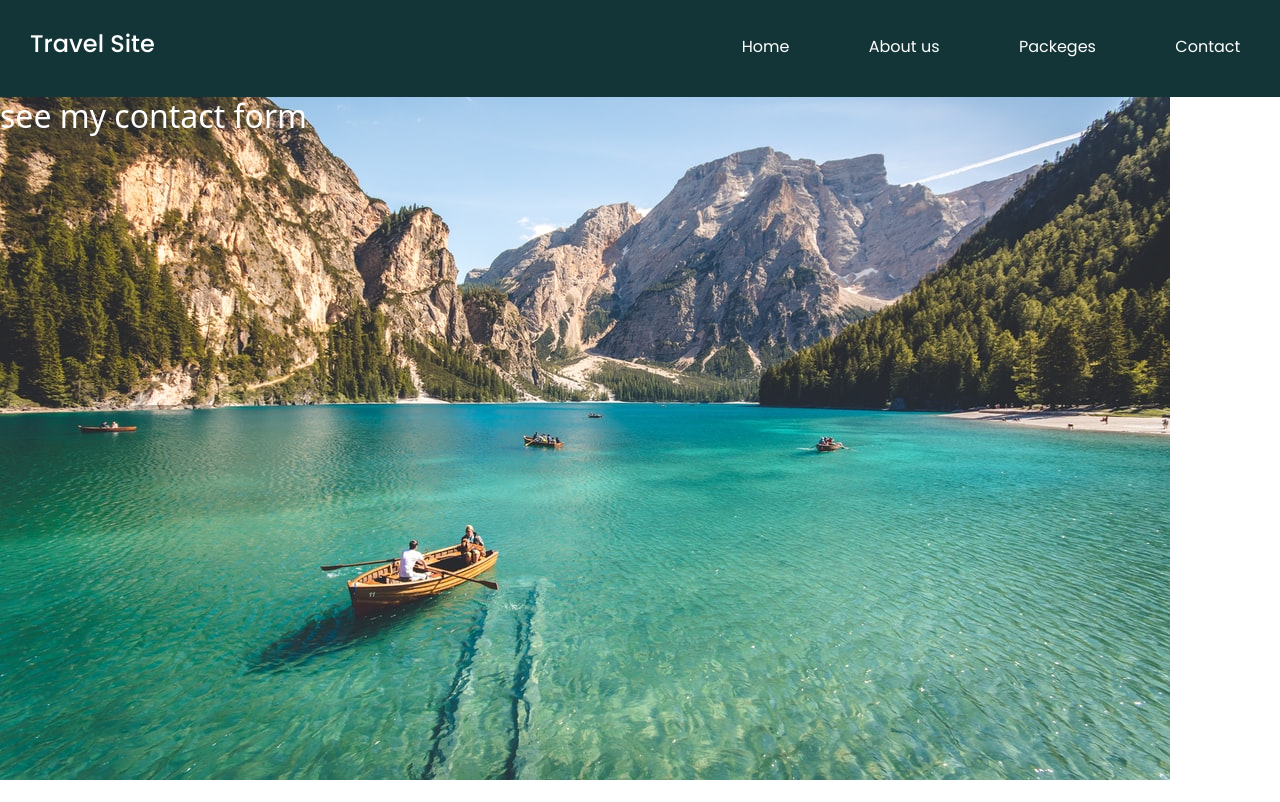
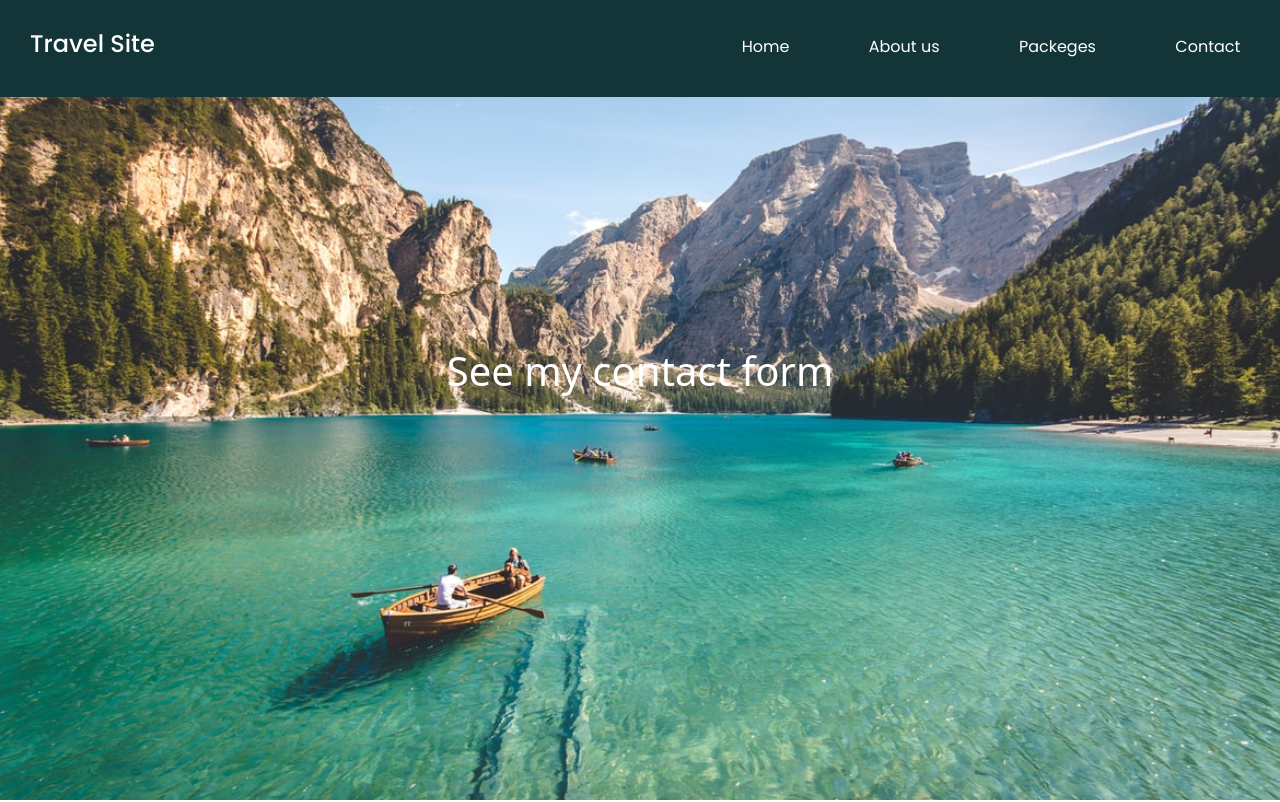
Before and after one commit to sharif02/worldTravel, a plain HTML site: page index.html in a window 1280 px wide. Shown: the top 802 px of the page. Drawn offline with nearby package versions, Linux system fonts and the light colour scheme.

Commit message:
code updated

```diff
--- a/index.html
+++ b/index.html
@@ -18,7 +18,6 @@
     <!---------------------------Header Area------------------->
     <header>
         <div class="heroArea">
-            <div class="banner">
                 <div class="navigation">
                     <div class="logoArea">
                         <h4>Travel Site</h4>
@@ -34,10 +33,15 @@
                         </nav>
                     </div>
                 </div>
+
+
                 <!-- <img src="images/travels.jpg" alt="" srcset=""> -->
-                <h2>see my contact form</h2>
+                <div class="heroContent">
+                    <h1>See my contact form</h1>
+                </div>
 
-            </div>
+
+
         </div>
 
     </header>
--- a/style.css
+++ b/style.css
@@ -1,4 +1,11 @@
 /* header area Style */
+
+body{
+    font-family: 'poppins', sans-serif;
+}
+* {
+    box-sizing: border-box;
+}
 
 .navigation {
     display: flex;
@@ -6,8 +13,14 @@
     background-color: rgb(19, 53, 55);
     margin-top: 0px;
     align-items: baseline;
-    position: static;
-
+    position: sticky;
+}
+.heroContent{
+    text-align: center;
+    margin-top: 250px;
+    font-size: 65px;
+    font-weight: 700px;
+    position: relative;
 }
 
 .logoArea {
@@ -30,8 +43,6 @@
 .menu ul li {
     list-style: none;
     padding: 18px;
-
-
 }
 
 .menu ul li a {
@@ -45,15 +56,24 @@
     color: black;
 }
 
-.banner {
+.heroArea {
     background: url(images/travels.jpg);
+    background-repeat: no-repeat;
+    background-position: center;
+    background-size: cover;
     width: 100%;
     height: 800px;
     margin-bottom: 100px;
-    position: relative;
     color: white;
     background-repeat: no-repeat;
+    background-position: center;
+    background-size: cover;
 }
+
+/* .banner {
+
+} */
+
 
 /* .banner img {
     width: 100%;
@@ -236,24 +256,29 @@ footer style
     margin: auto;
 }
 
-.footercontent{
+.footercontent {
     padding-top: 40px;
 }
-.footerMenu ul{
+
+.footerMenu ul {
     display: block;
 
 }
-.footerMenu ul li{
+
+.footerMenu ul li {
     list-style: none;
 }
-.footerMenu ul li a{
+
+.footerMenu ul li a {
     text-decoration: none;
 
 }
-.socialicon ul{
+
+.socialicon ul {
     display: flex;
     text-align: center;
 }
+
 .socialicon ul li {
     width: 40px;
     height: 40px;
@@ -265,11 +290,13 @@ footer style
 
 
 }
-.socialicon ul li:hover{
+
+.socialicon ul li:hover {
     color: #676c23;
-    box-shadow: 8px 8px 15px -2px black ;
+    box-shadow: 8px 8px 15px -2px black;
 }
-.socialicon ul li a i{
+
+.socialicon ul li a i {
     color: #f5f5f5;
     justify-items: baseline;
 
```
